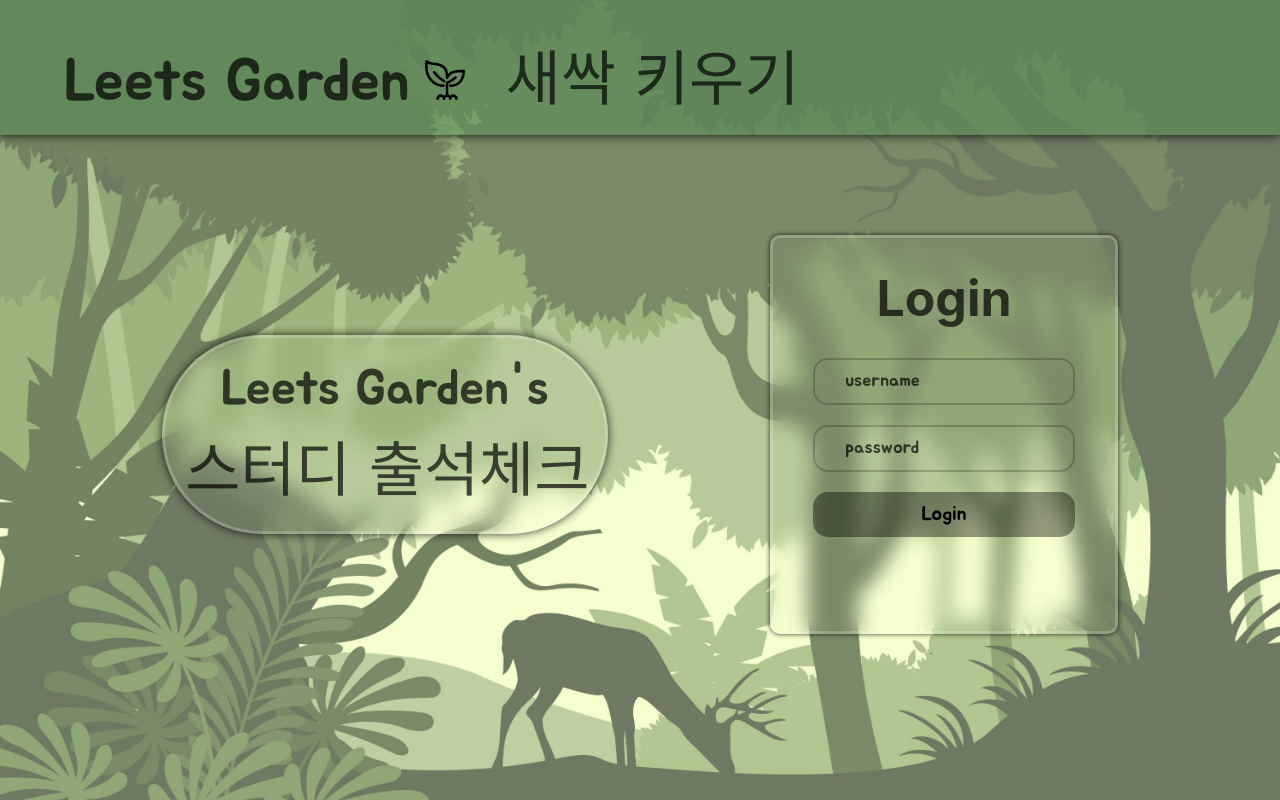
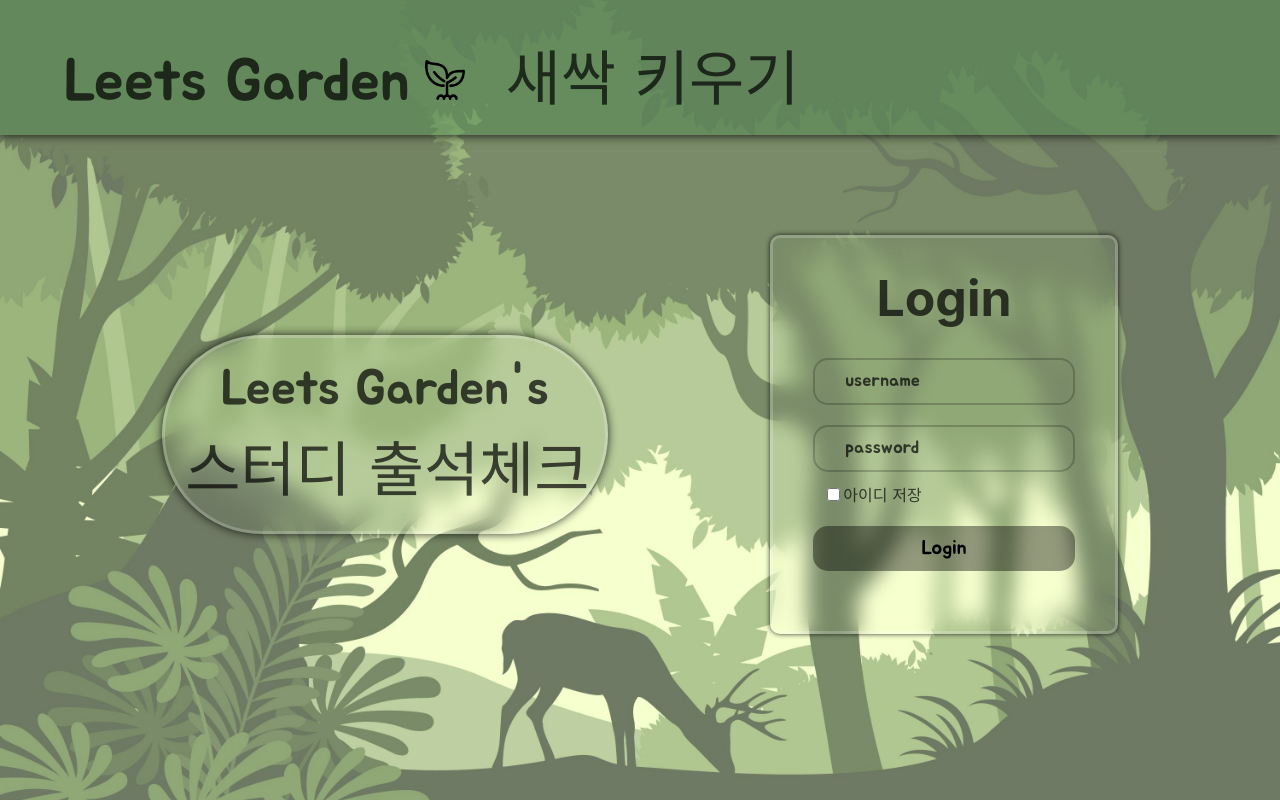
Before and after one commit to Leets-Official/Leets-Garden-FE, a React (Create React App) app: page /login in a window 1280 px wide. Built offline with nearby package versions, Linux system fonts and the light colour scheme.

Commit message:
:sparkles:[feat]: 로그인 기능

```diff
--- a/src/components/LoginForm.js
+++ b/src/components/LoginForm.js
@@ -33,6 +33,7 @@ const LoginButton = styled.button`
     padding-top: 10px;
     padding-bottom: 10px;
     margin: 10px;
+    margin-top: 20px;
     font-family: 'Jua', sans-serif;
     font-size: 20px;
     cursor: pointer;
@@ -73,6 +74,16 @@ const Text = styled.p`
 const Image = styled.img`
     width: 70px;
     margin-bottom: 20px;
+`;
+
+const SaveUsername = styled.input`
+
+`;
+
+const Label = styled.label`
+    margin-left: 20px;
+    font-family: 'Jua', sans-serif;
+    color: rgba(0, 0, 0, 0.7);
 `;
 
 const LoginForm = () => {
@@ -124,6 +135,7 @@ const LoginForm = () => {
             <Text>Login</Text>
             <Input type='text' value={username} ref={usernameRef} name='username' placeholder='username' onChange={(e) => { setUsername(e.target.value) }} />
             <Input type='password' value={password} ref={passwordRef} name='password' placeholder='password' onChange={(e) => { setPassword(e.target.value) }} />
+            <Label><SaveUsername type='checkbox'></SaveUsername>아이디 저장</Label>
             <LoginButton onClick={handleSubmit}>Login</LoginButton>
         </StyledLoginForm>
     );
```
